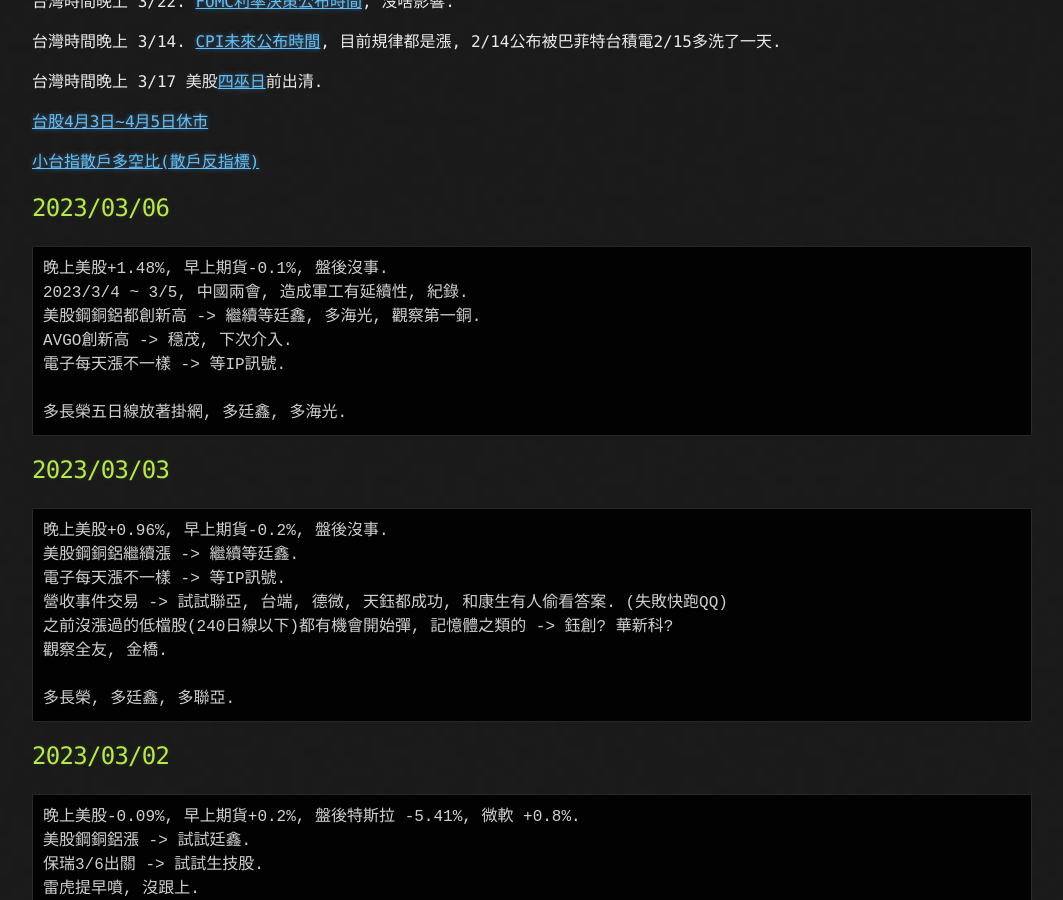
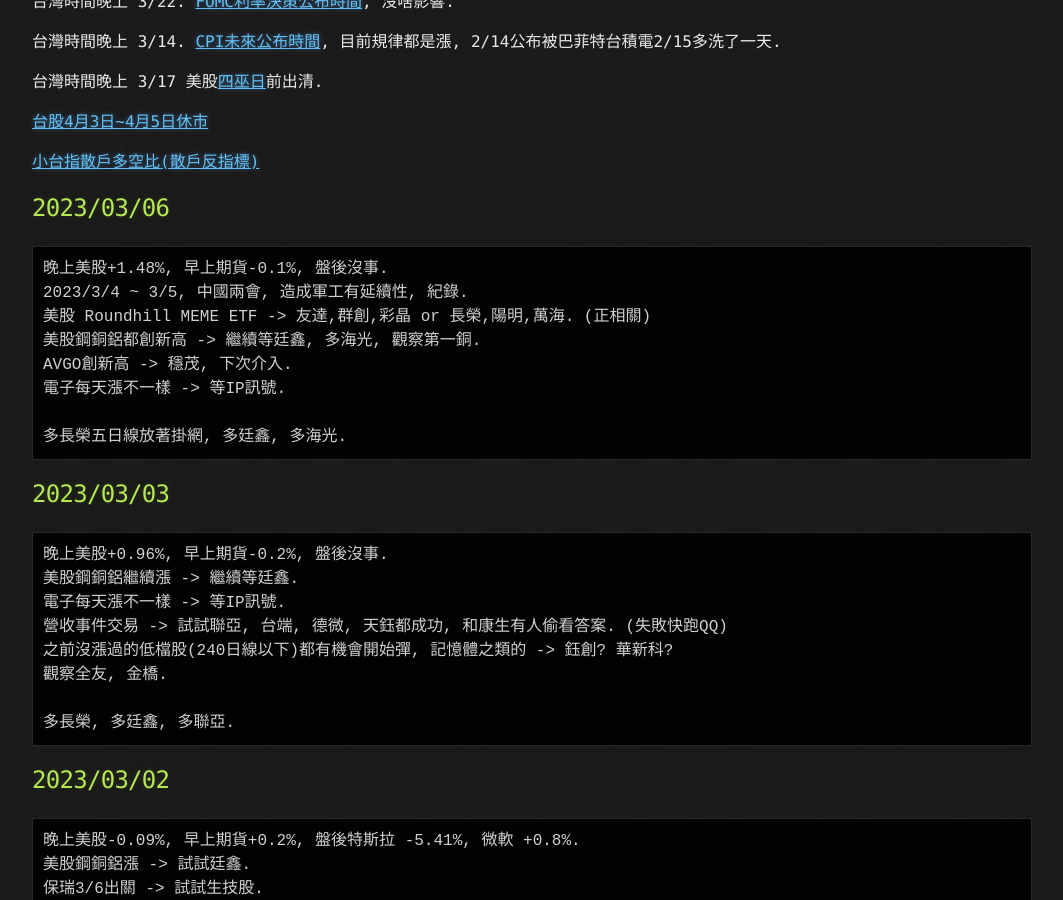
Before and after one commit to lepg5487/Stock_God, a Jekyll site: the page built from index.md, in a window 1280 px wide and 900 px high, scrolled down 428 px. Shown: the whole window, without its empty margins (108-1171 px from the left). Built offline with Jekyll 4.4.1, drawn with Linux system fonts in a browser that asks for light colours; our own code applies the rules of GitHub Pages for plain Markdown files.

Commit message:
Update index.md

````diff
--- a/index.md
+++ b/index.md
@@ -24,6 +24,7 @@
 ```
 晚上美股+1.48%, 早上期貨-0.1%, 盤後沒事.
 2023/3/4 ~ 3/5, 中國兩會, 造成軍工有延續性, 紀錄.
+美股 Roundhill MEME ETF -> 友達,群創,彩晶 or 長榮,陽明,萬海. (正相關)
 美股鋼銅鋁都創新高 -> 繼續等廷鑫, 多海光, 觀察第一銅.
 AVGO創新高 -> 穩茂, 下次介入.
 電子每天漲不一樣 -> 等IP訊號.
````
